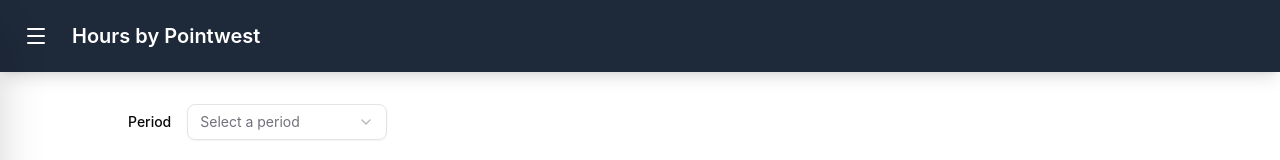
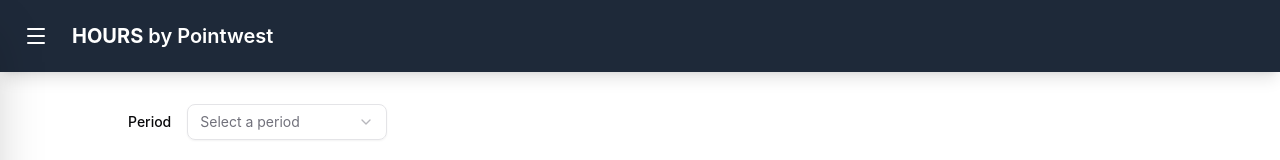
Before and after one commit to jasonsgan/hours-web, a React (Vite) app: page / in a window 1280 px wide. Shown: the top 160 px of the page. Built offline with nearby package versions, Linux system fonts and the light colour scheme.

Commit message:
Make app name bigger

```diff
--- a/src/components/Header.tsx
+++ b/src/components/Header.tsx
@@ -18,7 +18,7 @@ export default function Header() {
         </button>
         <h1 className="ml-4 text-xl font-semibold">
           <Link to="/">
-          Hours by Pointwest
+          <span className="font-bold">HOURS</span> by Pointwest
           </Link>
         </h1>
       </header>
```
